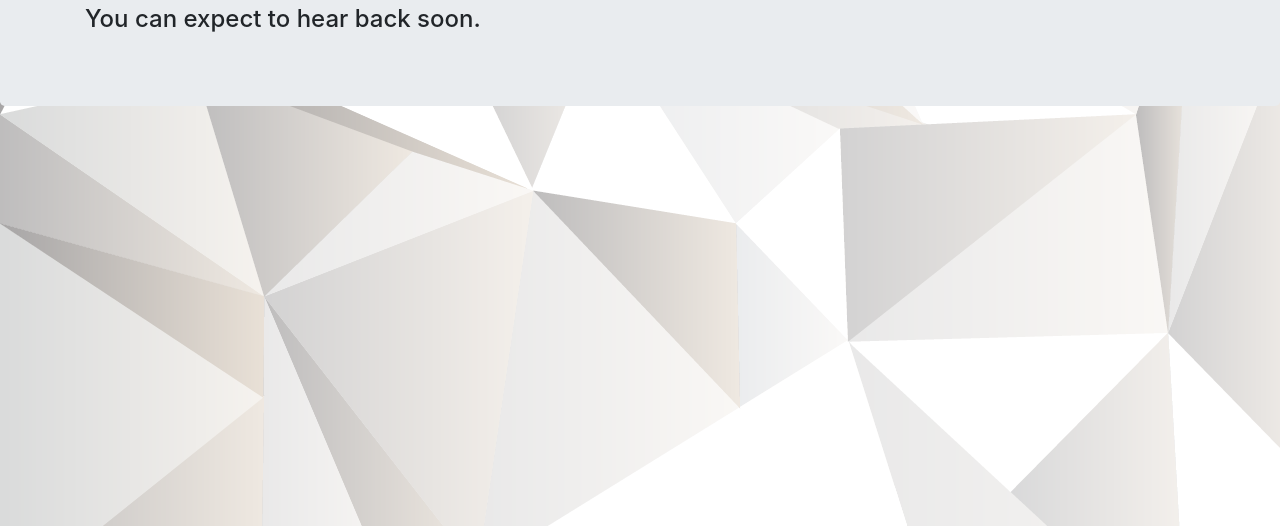
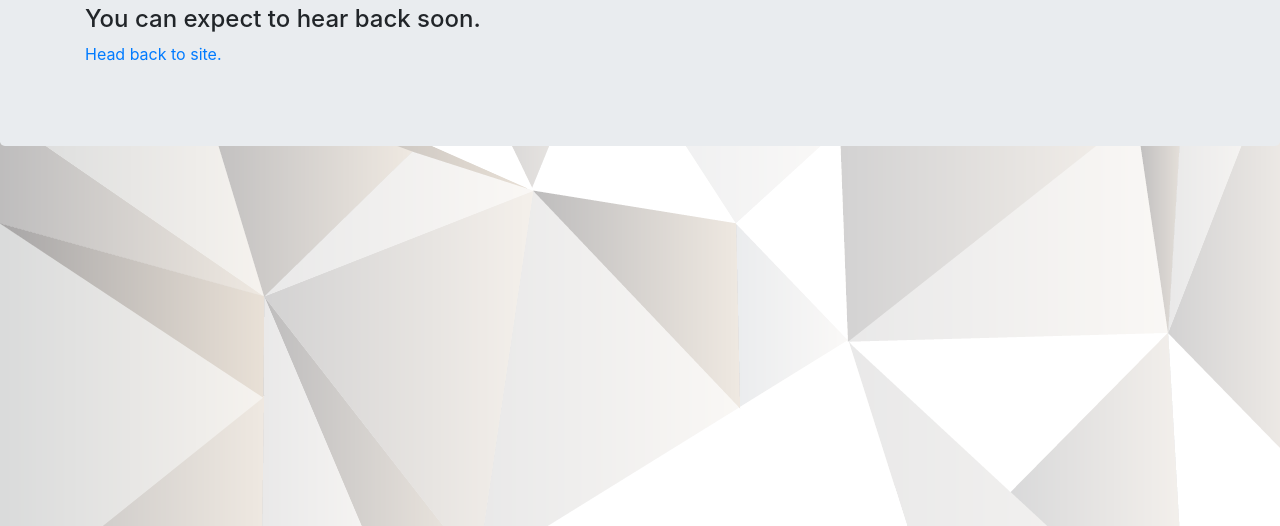
Before and after one commit to harman-brar/harman-brar.github.io, a plain HTML site: page msg_received.html in a window 1280 px wide. Shown: the part 190-716 px from the top of the page. Drawn offline with nearby package versions, Linux system fonts and the light colour scheme.

```diff
--- a/msgrecieved.html
+++ b/msg_received.html
@@ -49,6 +49,7 @@
       <div class="container">
         <h1 class="display-4">Message Recieved!</h1>
         <h4>You can expect to hear back soon.</h4>
+        <p><a href="https://harman-brar.github.io/">Head back to site.</a>
       </div>
     </div>
 
```
Also changed, not shown: index.html (+1 -0 lines).
